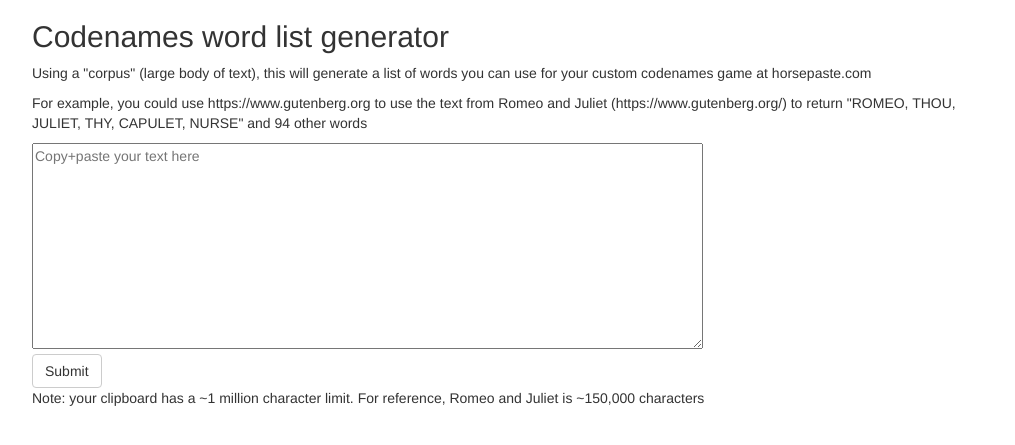
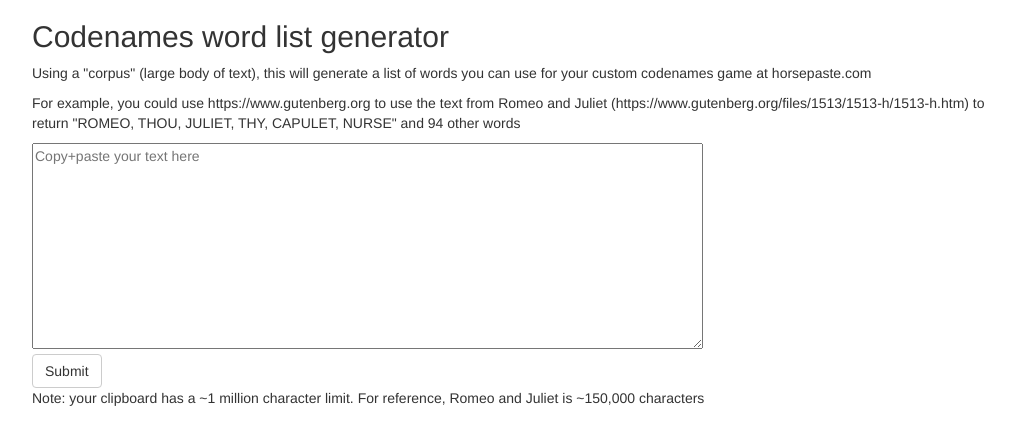
Before and after one commit to zwrankin/blog, a Flask app: page / in a window 1280 px wide. Shown: the top 445 px of the page, without its empty margins (123-1138 px from the left). Run offline with Flask 2, Linux system fonts and the light colour scheme; some libraries are stand-ins or nearby versions.

Commit message:
update Romeo and Juliet link

```diff
--- a/codenames_flask/templates/index.html
+++ b/codenames_flask/templates/index.html
@@ -15,7 +15,7 @@
       <form action="{{ url_for('predict')}}" method="POST">
         <h2>Codenames word list generator</h2>
         <p>Using a "corpus" (large body of text), this will generate a list of words you can use for your custom codenames game at horsepaste.com</p>
-        <p>For example, you could use https://www.gutenberg.org to use the text from Romeo and Juliet (https://www.gutenberg.org/) to return "ROMEO, THOU, JULIET, THY, CAPULET, NURSE" and 94 other words</p>
+        <p>For example, you could use https://www.gutenberg.org to use the text from Romeo and Juliet (https://www.gutenberg.org/files/1513/1513-h/1513-h.htm) to return "ROMEO, THOU, JULIET, THY, CAPULET, NURSE" and 94 other words</p>
 
         <textarea name="message" rows="10" cols="80" placeholder="Copy+paste your text here"></textarea>
         <br/>
```
